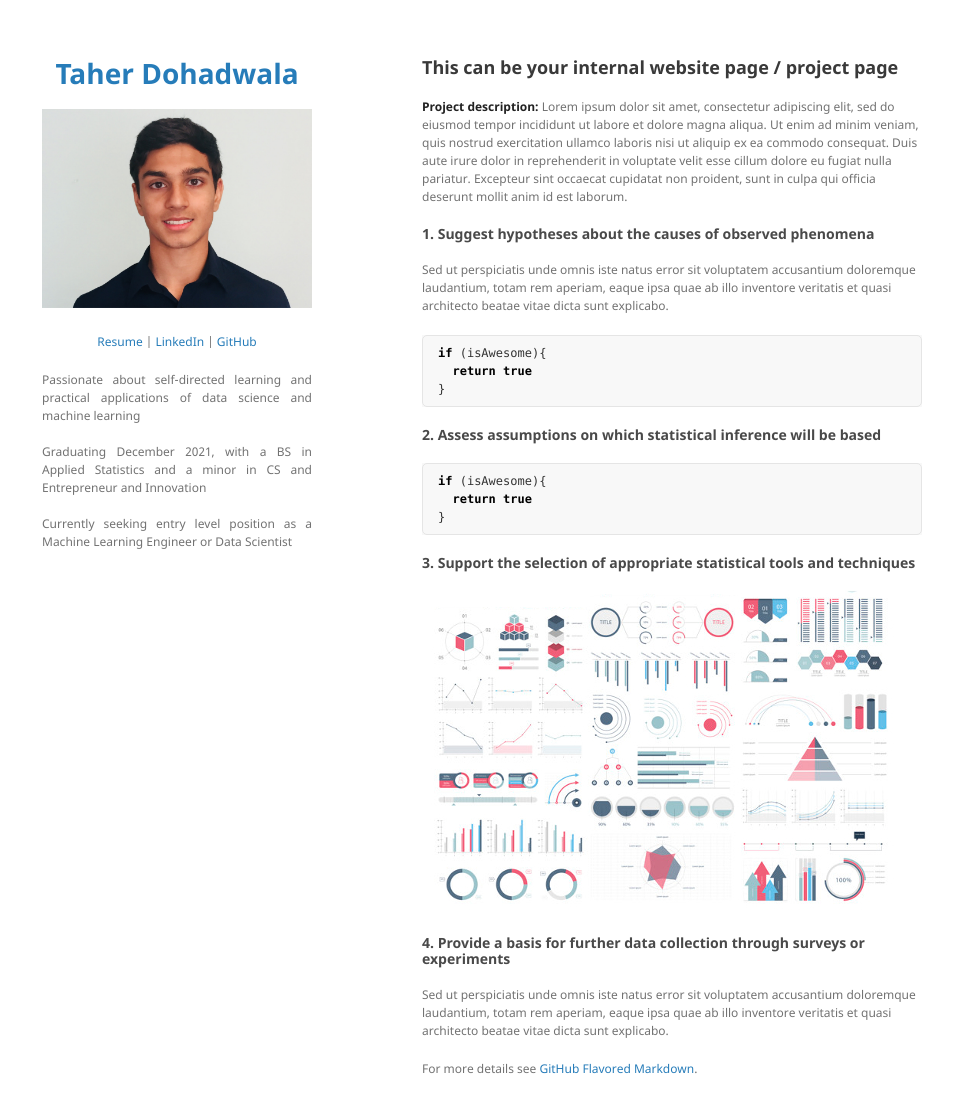
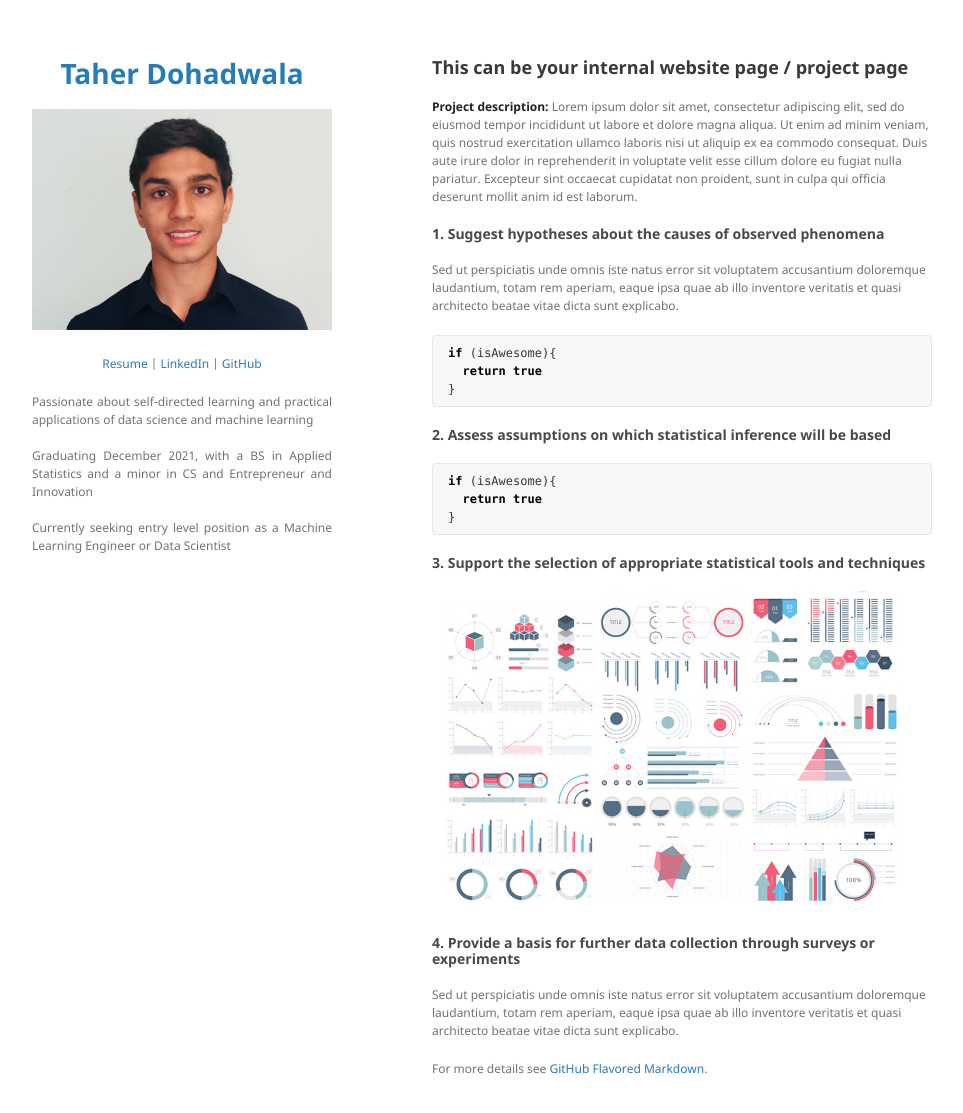
Before and after one commit to Taher-Dohadwala/Taher-Dohadwala.github.io, a Jekyll site: the page built from sample_page.md, in a window 1280 px wide and 1148 px high. Shown: the top 1113 px of the window, without its empty margins (158-1121 px from the left). Built offline with Jekyll 4.4.1, drawn with Linux system fonts in a browser that asks for light colours; our own code applies the rules of GitHub Pages for plain Markdown files.

Commit message:
Update jekyll-theme-minimal.scss

```diff
--- a/_sass/jekyll-theme-minimal.scss
+++ b/_sass/jekyll-theme-minimal.scss
@@ -56,7 +56,7 @@ a:hover small {
 }
 
 .wrapper {
-  width:880px;
+  width:900px;
   margin:0 auto;
 }
 
@@ -119,7 +119,7 @@ kbd {
 }
 
 header {
-  width:270px;
+  width:300px;
   float:left;
   position:fixed;
   -webkit-font-smoothing:subpixel-antialiased;
```
